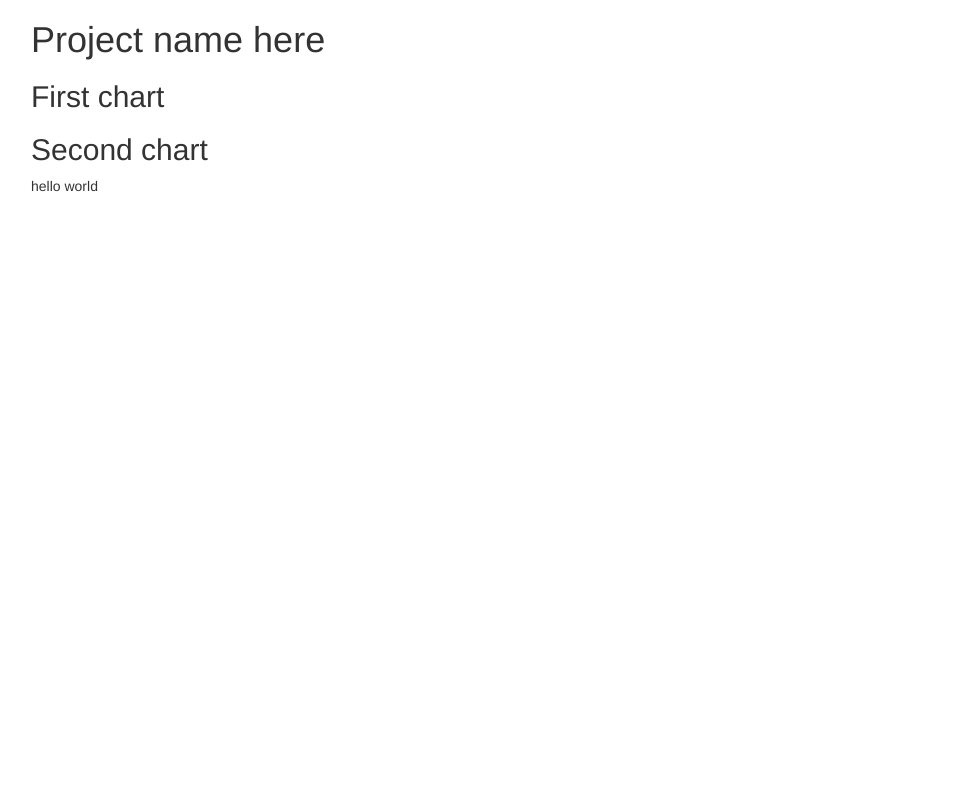
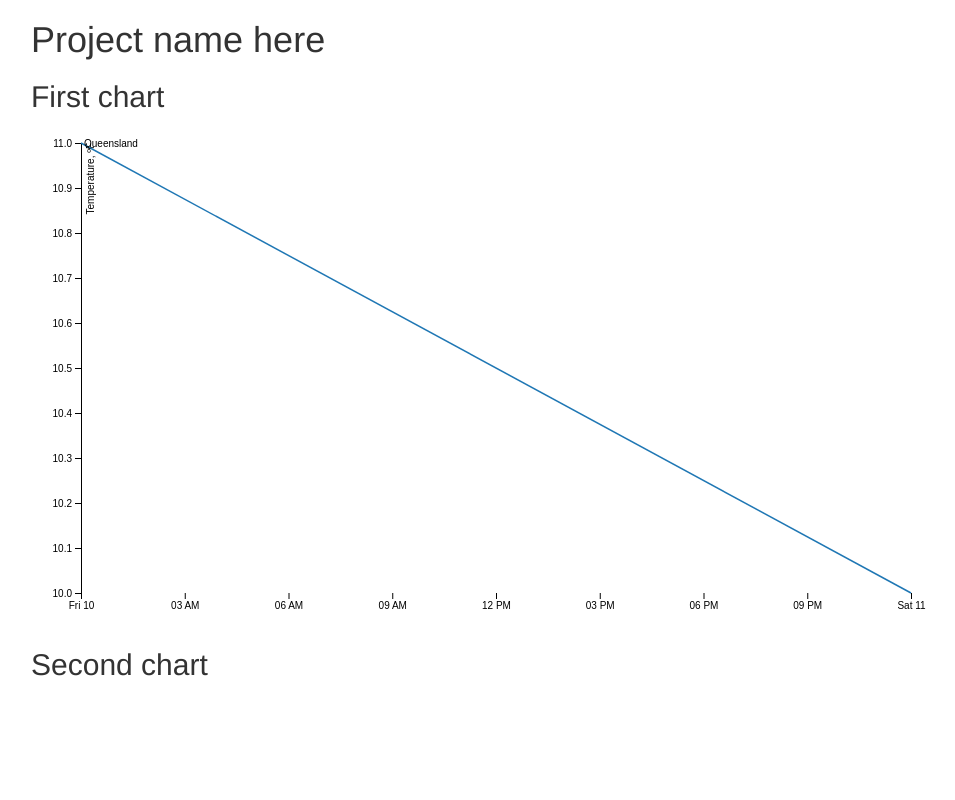
Before and after one commit to patrickmeiring/govhack2017, a website: page frontend/app/static/index.html in a window 1280 px wide. Shown: the top 800 px of the page, without its empty margins (39-994 px from the left). Drawn offline with nearby package versions, Linux system fonts and the light colour scheme; no server answers.

Commit message:
Draw a very basic graph

```diff
--- a/frontend/app/static/css/style.css
+++ b/frontend/app/static/css/style.css
@@ -15,3 +15,14 @@
   -ms-user-select: none;
   user-select: none;
 }
+
+
+.axis--x path {
+  display: none;
+}
+
+.line {
+  fill: none;
+  stroke: steelblue;
+  stroke-width: 1.5px;
+}
--- a/frontend/app/static/index.html
+++ b/frontend/app/static/index.html
@@ -15,8 +15,10 @@
   <div class="container" id="page-body">
         <h1>Project name here</h1>
         <h2>First chart</h2>
+        <svg width="960" height="500" id="first-chart"></svg>
+
         <h2>Second chart</h2>
-
+        <svg width="960" height="500" id="second-chart"></svg>
   </div>
   <script type="text/javascript" src="/socket.io/socket.io.js"></script>
   <script type="text/javascript" src="/script/main.js"></script>
--- a/frontend/app/static/script/main.js
+++ b/frontend/app/static/script/main.js
@@ -30,3 +30,97 @@ function createChart(title, chartWidth, chartHeight) {
 
 
 }
+
+
+$(document).ready(function() {
+		renderChart();
+	$.ajax({
+		url: "http://ec2-54-79-91-24.ap-southeast-2.compute.amazonaws.com/api/api/energy",
+		context: document.body
+	}).done(function(data) {
+	});
+});
+
+function renderChart(data) {
+	var svg = d3.select("#first-chart"),
+    margin = {top: 20, right: 80, bottom: 30, left: 50},
+    width = svg.attr("width") - margin.left - margin.right,
+    height = svg.attr("height") - margin.top - margin.bottom,
+    g = svg.append("g").attr("transform", "translate(" + margin.left + "," + margin.top + ")");
+
+	var xScale = d3.scaleTime().range([0, width]),
+		yScale = d3.scaleLinear().range([height, 0]),
+		z = d3.scaleOrdinal(d3.schemeCategory10);
+
+	var line = d3.line()
+		.curve(d3.curveBasis)
+		.x(function(d) { return xScale(d.date); })
+		.y(function(d) { return yScale(d.power); });
+
+	var today = new Date(2017, 10, 11);
+	var yesterday = new Date(2017, 10, 10);
+	var cities = [{
+		id: "Queensland",
+		values: [{
+			date: today,
+			power: 10
+		}, {
+			date: yesterday,
+			power: 11
+		}]
+	}];
+
+/*	var cities = data.columns.slice(1).map(function(id) {
+		return {
+		id: id,
+		values: data.map(function(d) {
+			return {date: d.date, temperature: d[id]};
+		})
+		};
+	});*/
+	var dataPoints = [].concat.apply([], cities.map(function (city) {
+		return city.values;//.map(function (point) { point.date });
+	}));
+
+	xScale.domain(d3.extent(dataPoints, function(d) { return d.date; }));
+
+	yScale.domain([
+		d3.min(cities, function(c) { return d3.min(c.values, function(d) { return d.power; }); }),
+		d3.max(cities, function(c) { return d3.max(c.values, function(d) { return d.power; }); })
+	]);
+
+	z.domain(cities.map(function(c) { return c.id; }));
+
+	g.append("g")
+		.attr("class", "axis axis--x")
+		.attr("transform", "translate(0," + height + ")")
+		.call(d3.axisBottom(xScale));
+
+	g.append("g")
+		.attr("class", "axis axis--y")
+		.call(d3.axisLeft(yScale))
+		.append("text")
+		.attr("transform", "rotate(-90)")
+		.attr("y", 6)
+		.attr("dy", "0.71em")
+		.attr("fill", "#000")
+		.text("Temperature, ºF");
+
+	var city = g.selectAll(".city")
+		.data(cities)
+		.enter().append("g")
+		.attr("class", "city");
+
+	city.append("path")
+		.attr("class", "line")
+		.attr("d", function(d) { return line(d.values); })
+		.style("stroke", function(d) { return z(d.id); });
+
+	city.append("text")
+		.datum(function(d) { return {id: d.id, value: d.values[d.values.length - 1]}; })
+		.attr("transform", function(d) { return "translate(" + xScale(d.value.date) + "," + yScale(d.value.power) + ")"; })
+		.attr("x", 3)
+		.attr("dy", "0.35em")
+		.style("font", "10px sans-serif")
+		.text(function(d) { return d.id; });
+}
```
